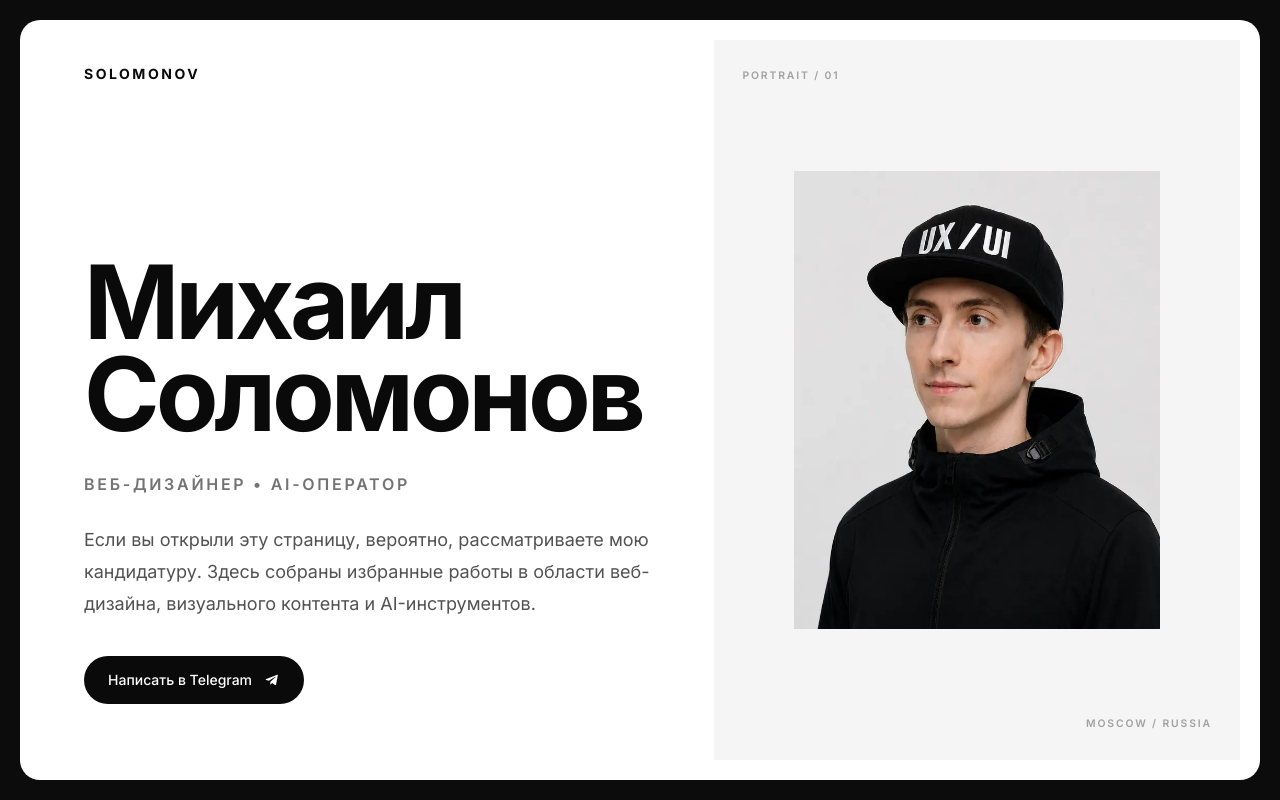
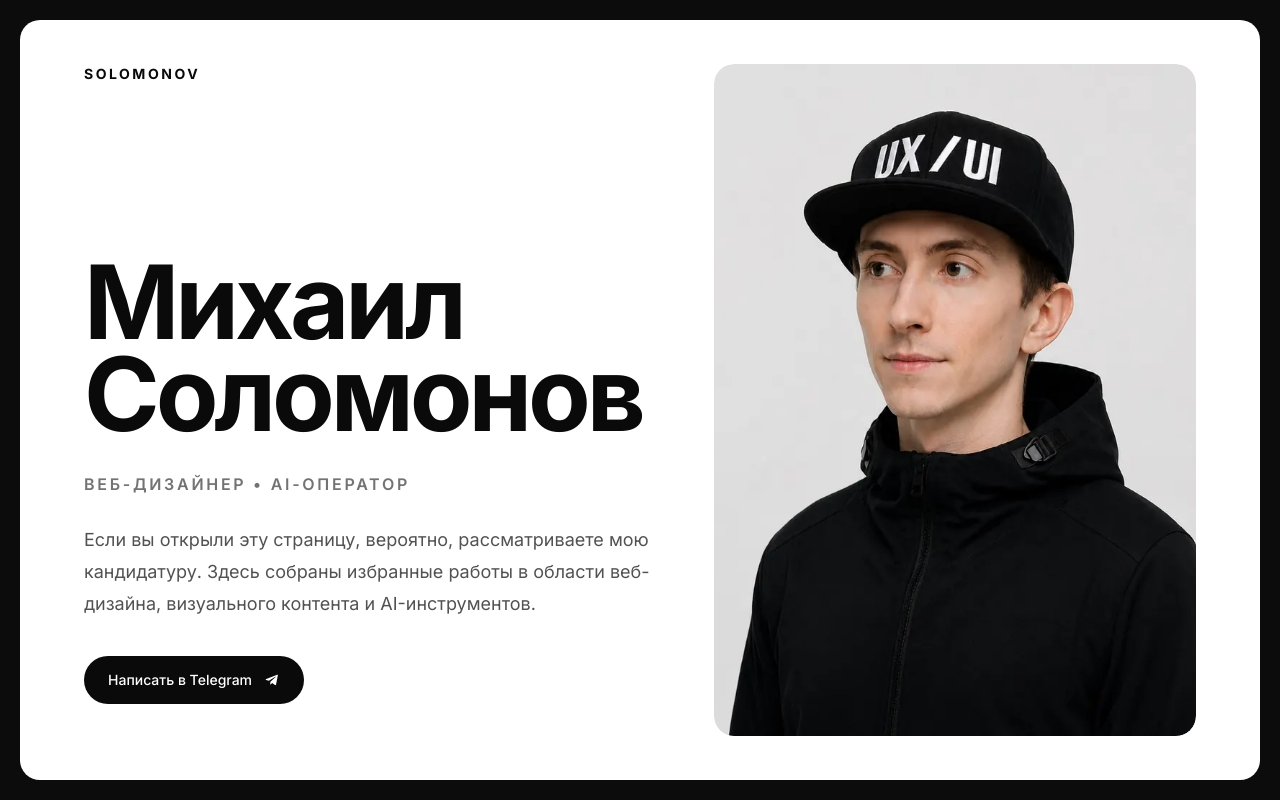
Before and after one commit to solomonovskolopendrov-tech/portfolio, a Next.js app: page / in a window 1280 px wide. Shown: the top 800 px of the page. Built offline with nearby package versions, Linux system fonts and the light colour scheme.

Commit message:
Refine hero portrait spacing

```diff
--- a/components/portfolio.tsx
+++ b/components/portfolio.tsx
@@ -92,21 +92,13 @@ export function Portfolio() {
 
           </div>
 
-          <div className="hidden p-5 pl-0 lg:block">
-            <div className="flex h-full min-h-0 flex-col justify-between bg-neutral-100 p-7">
-              <p className="text-[0.65rem] font-semibold uppercase tracking-[0.18em] text-neutral-400">
-                Portrait / 01
-              </p>
-              <div className="mx-auto aspect-[4/5] w-[min(78%,28rem)] overflow-hidden">
-                <img
-                  alt="Портрет Михаила Соломонова"
-                  className="h-full w-full object-cover object-top"
-                  src="/portrait.webp"
-                />
-              </div>
-              <p className="text-right text-[0.65rem] font-semibold uppercase tracking-[0.18em] text-neutral-400">
-                Moscow / Russia
-              </p>
+          <div className="hidden py-6 pr-6 sm:py-9 sm:pr-10 lg:block lg:py-11 lg:pr-14 xl:pr-16">
+            <div className="h-full overflow-hidden rounded-[20px]">
+              <img
+                alt="Портрет Михаила Соломонова"
+                className="h-full w-full rounded-[20px] object-cover object-top"
+                src="/portrait.webp"
+              />
             </div>
           </div>
         </div>
```
